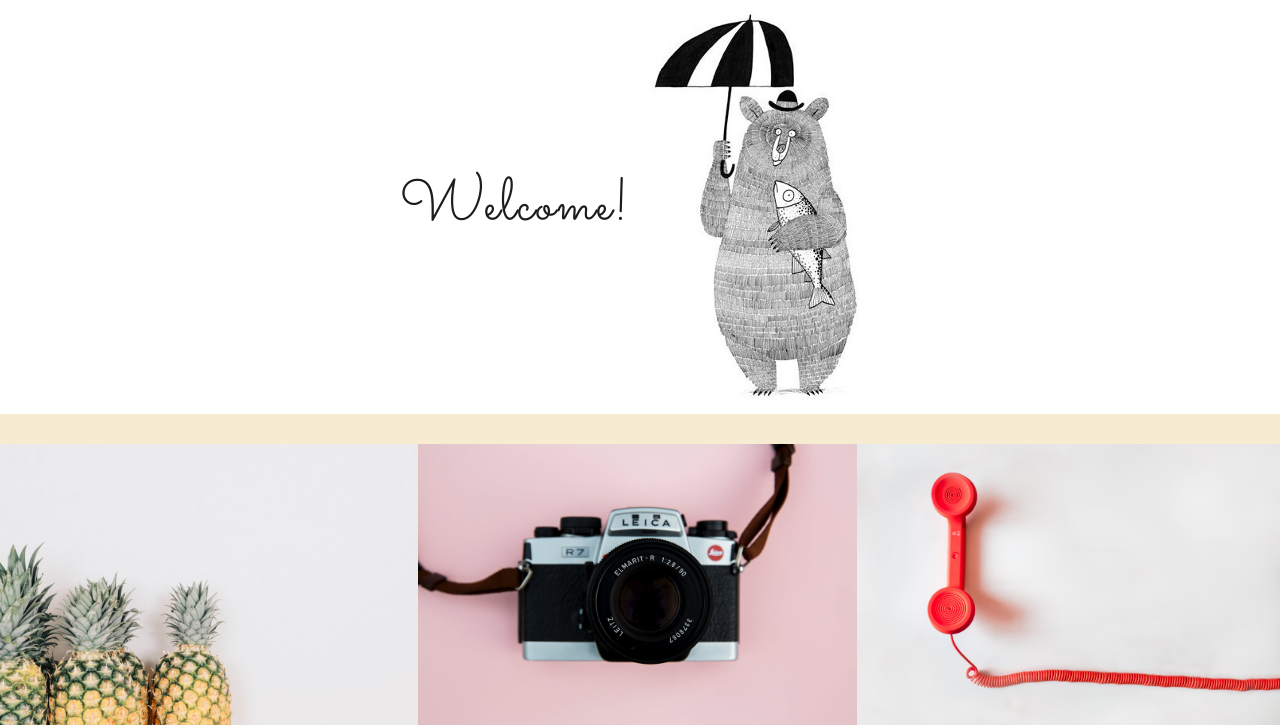
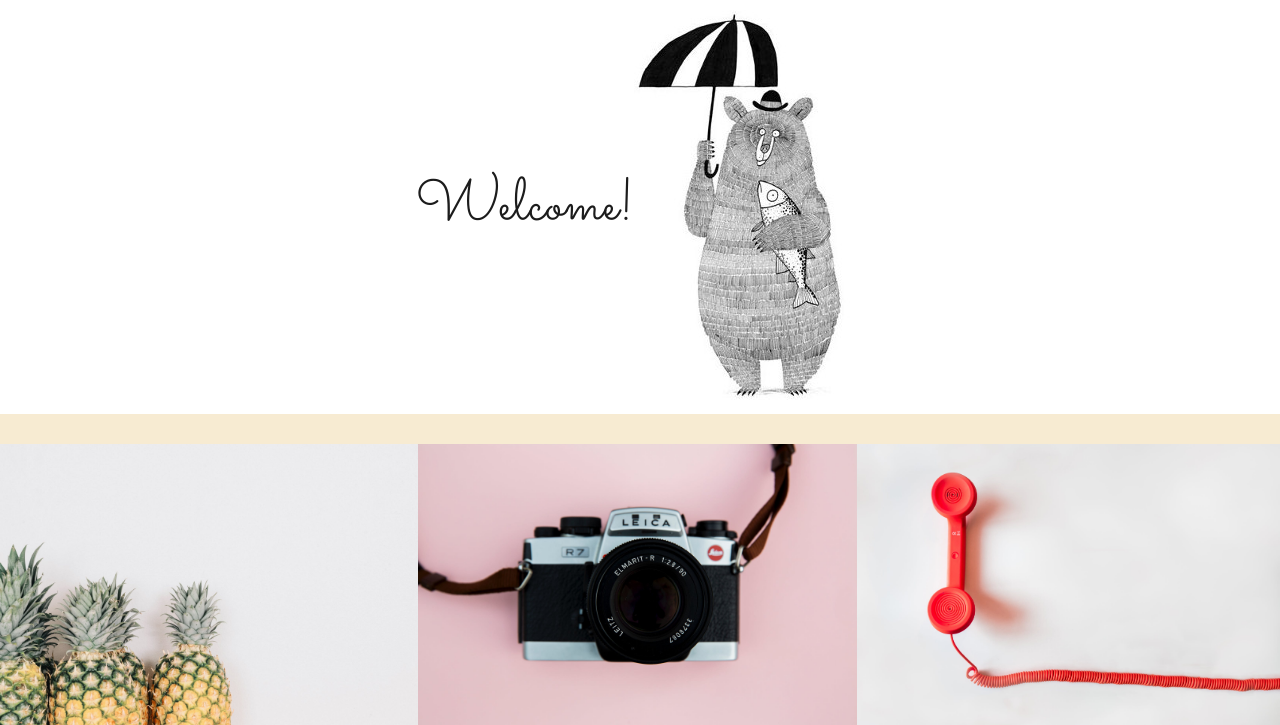
Before and after one commit to jordanjrc/Yofi-Tofi-Photos, a PHP site: page / in a window 1280 px wide. Shown: the part 93-818 px from the top of the page. Run offline with PHP 8.4, Linux system fonts and the light colour scheme; some libraries are stand-ins or nearby versions; some web fonts are replaced.

Commit message:
fix welcome letter spacing

```diff
--- a/public/styles/stylesheet.css
+++ b/public/styles/stylesheet.css
@@ -69,12 +69,13 @@ li a:hover, h2 a:hover  {
 }
 
 #splashpage-welcome div {
-  padding: 10px;
+  padding: 10px 0;
 }
 
 #splashpage-welcome h2 {
   font-family: 'Sacramento', cursive;
   font-weight: normal;
+  letter-spacing: 0;
   font-size: 60px;
 }
 
```
